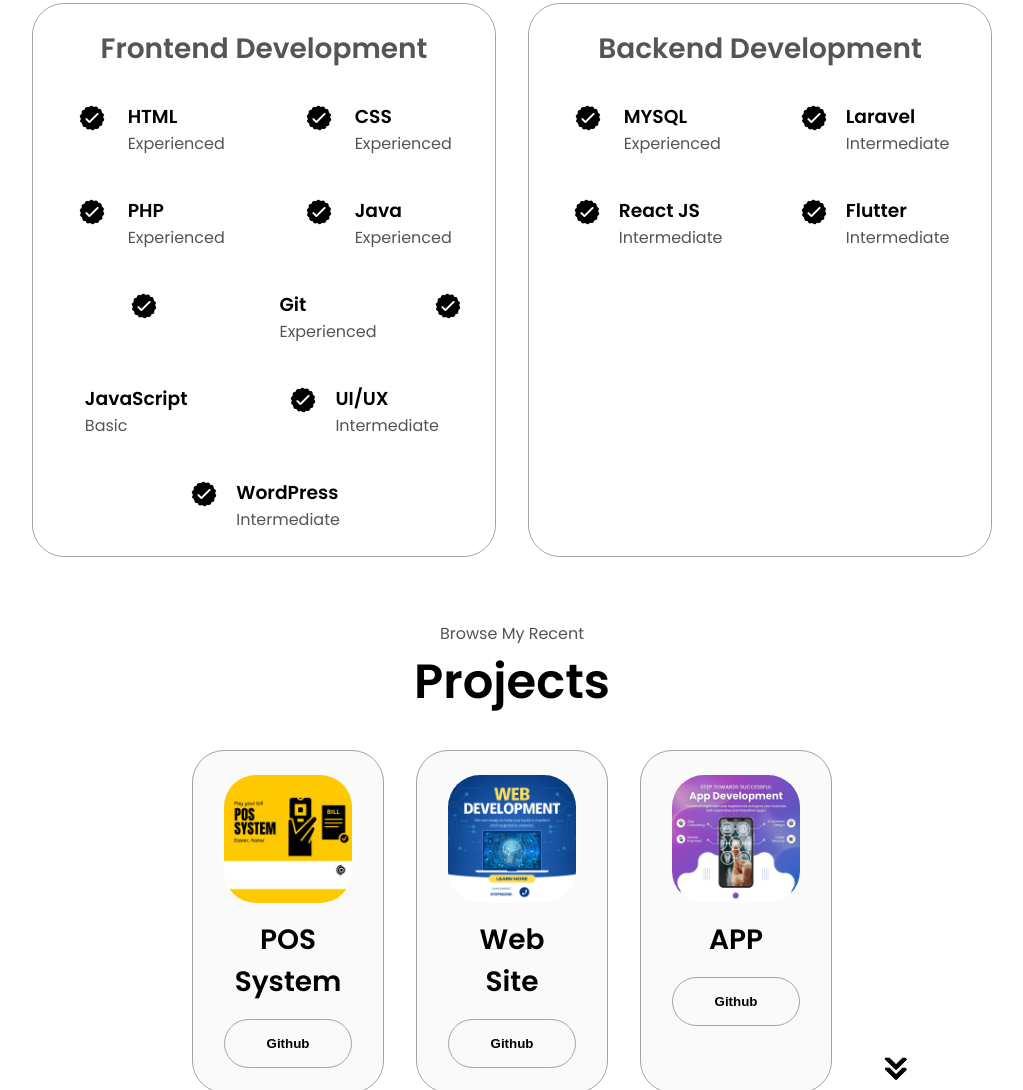
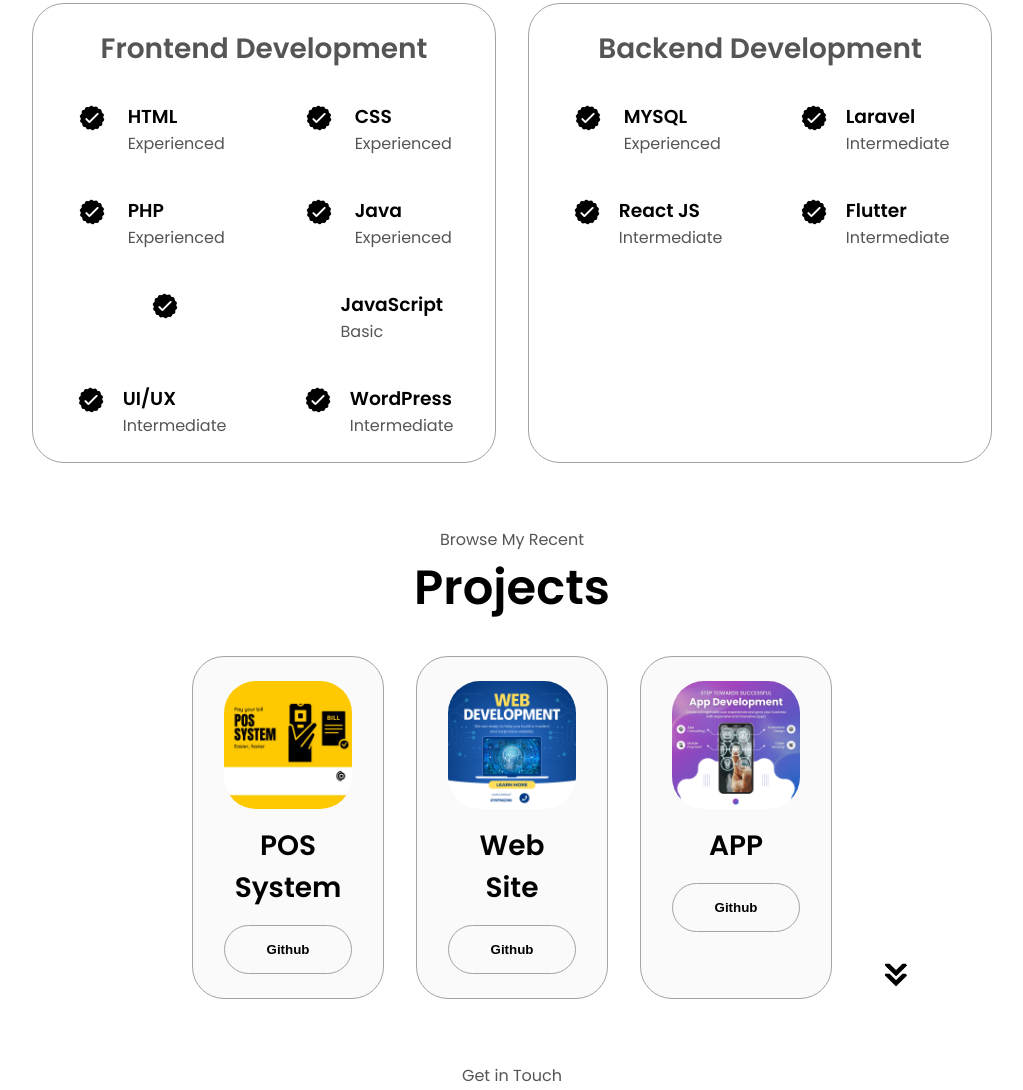
Before and after one commit to Tharindugamaga/my, a plain HTML site: page index.html in a window 1280 px wide. Shown: the part 1822-2912 px from the top of the page, without its empty margins (128-1151 px from the left). Drawn offline with Linux system fonts and the light colour scheme.

Commit message:
Update index.html

```diff
--- a/index.html
+++ b/index.html
@@ -199,17 +199,7 @@ As I continue to grow, I am eager to explore new technologies, contribute to inn
                 />
                 </article>
 
-                <div>
-                  <h3>Git</h3>
-                  <p>Experienced</p>
-                </div>
 
-
-                <img
-                  src="checkmark.png"
-                  alt="Experience icon"
-                  class="icon"
-                />
 
                 <div>
                   <h3>JavaScript</h3>
```
